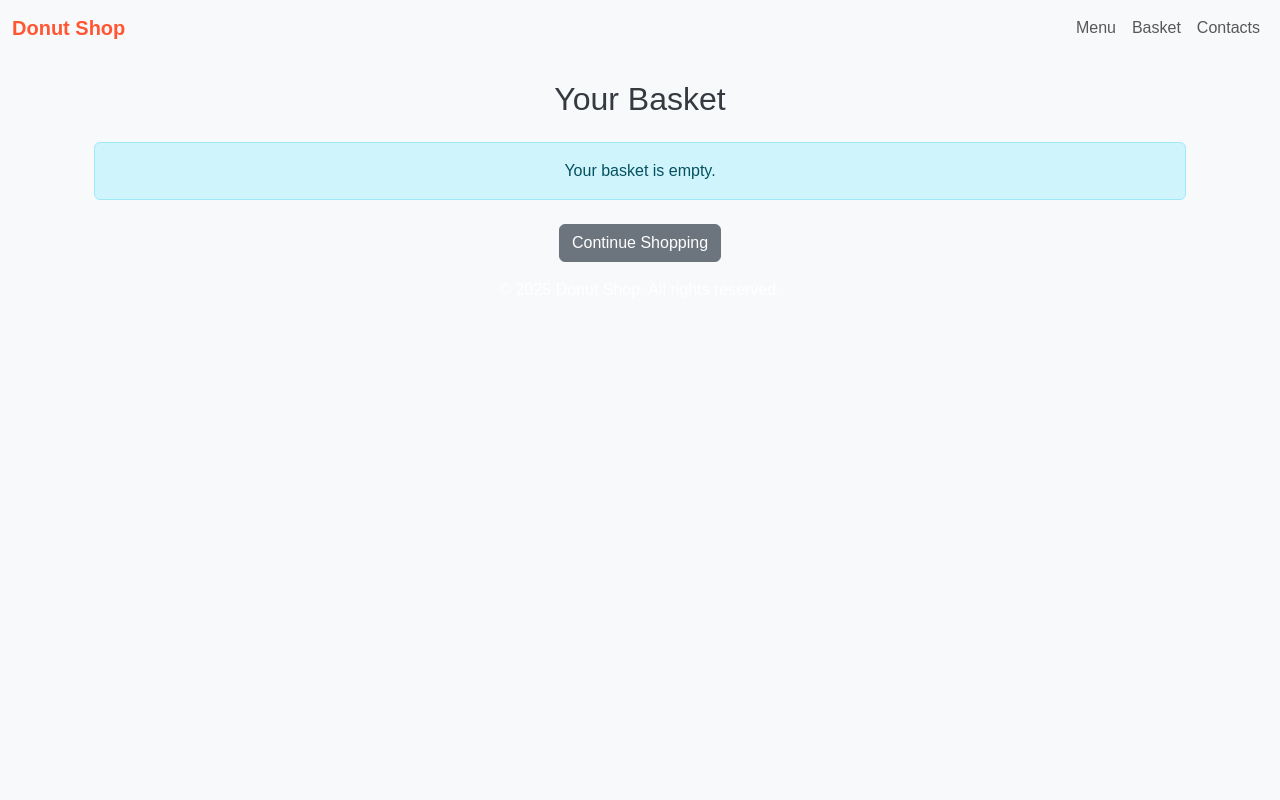
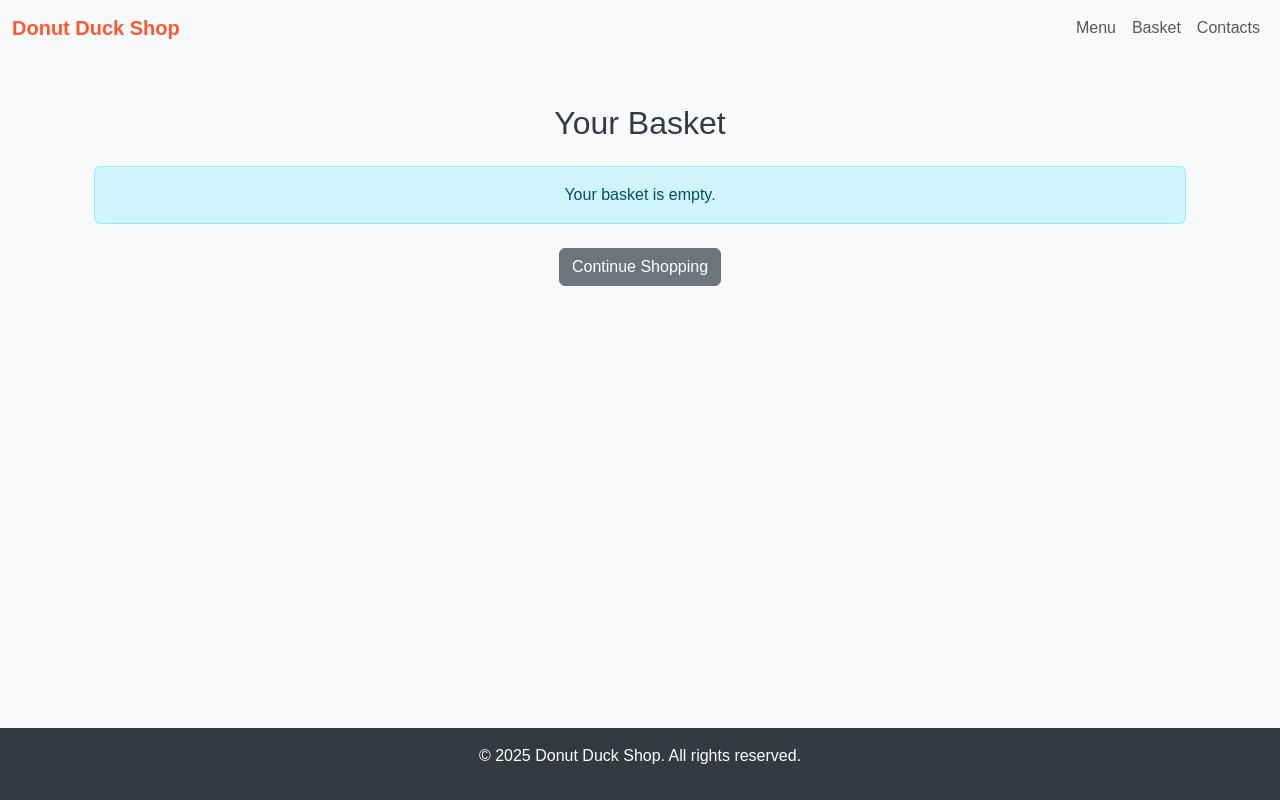
Before and after one commit to MaxBur1997/DiplomaProject, a Flask app: page /basket/ in a window 1280 px wide. Run offline with Flask 3, Linux system fonts and the light colour scheme.

Commit message:
Add CSS 1.2

```diff
--- a/app/static/style.css
+++ b/app/static/style.css
@@ -20,3 +20,10 @@ footer {
 .alert-container {
     margin-bottom: 20px;
 }
+
+footer {
+    background-color: #343a40; /* Темно-серый фон */
+    color: #ffffff; /* Белый текст */
+    padding: 20px; /* Отступы для футера */
+    text-align: center; /* Центрирование текста */
+}
--- a/app/templates/base.html
+++ b/app/templates/base.html
@@ -8,10 +8,10 @@
     <link href="https://cdn.jsdelivr.net/npm/bootstrap@5.3.0/dist/css/bootstrap.min.css" rel="stylesheet">
     <link rel="stylesheet" href="{{ url_for('static', filename='style.css') }}">
 </head>
-<body>
+<body class="d-flex flex-column min-vh-100"> <!-- Добавлено d-flex и flex-column -->
     <nav class="navbar navbar-expand-lg navbar-light bg-light">
         <div class="container-fluid">
-            <a class="navbar-brand" href="{{ url_for('home.home') }}">Donut Shop</a>
+            <a class="navbar-brand" href="{{ url_for('home.home') }}">Donut Duck Shop</a>
             <button class="navbar-toggler" type="button" data-bs-toggle="collapse" data-bs-target="#navbarNav" aria-controls="navbarNav" aria-expanded="false" aria-label="Toggle navigation">
                 <span class="navbar-toggler-icon"></span>
             </button>
@@ -30,7 +30,7 @@
             </div>
         </div>
     </nav>
-    <div class="container mt-4">
+    <div class="container mt-4 flex-grow-1"> <!-- Добавлено flex-grow-1 -->
         {% with messages = get_flashed_messages(with_categories=true) %}
             {% if messages %}
                 <div class="alert-container">
@@ -45,8 +45,8 @@
         {% endwith %}
         {% block content %}{% endblock %}
     </div>
-    <footer class="bg-light text-center py-3">
-        <p>&copy; 2025 Donut Shop. All rights reserved.</p>
+    <footer class="text-center py-3">
+        <p>&copy; 2025 Donut Duck Shop. All rights reserved.</p>
     </footer>
     <!-- Bootstrap JS -->
     <script src="https://cdn.jsdelivr.net/npm/bootstrap@5.3.0/dist/js/bootstrap.bundle.min.js"></script>
```
Also changed, not shown: app/templates/contacts.html (+8 -4 lines), app/templates/home.html (+5 -3 lines), app/static/images/Home.jpg (added), app/static/images/Location.jpg (added).
